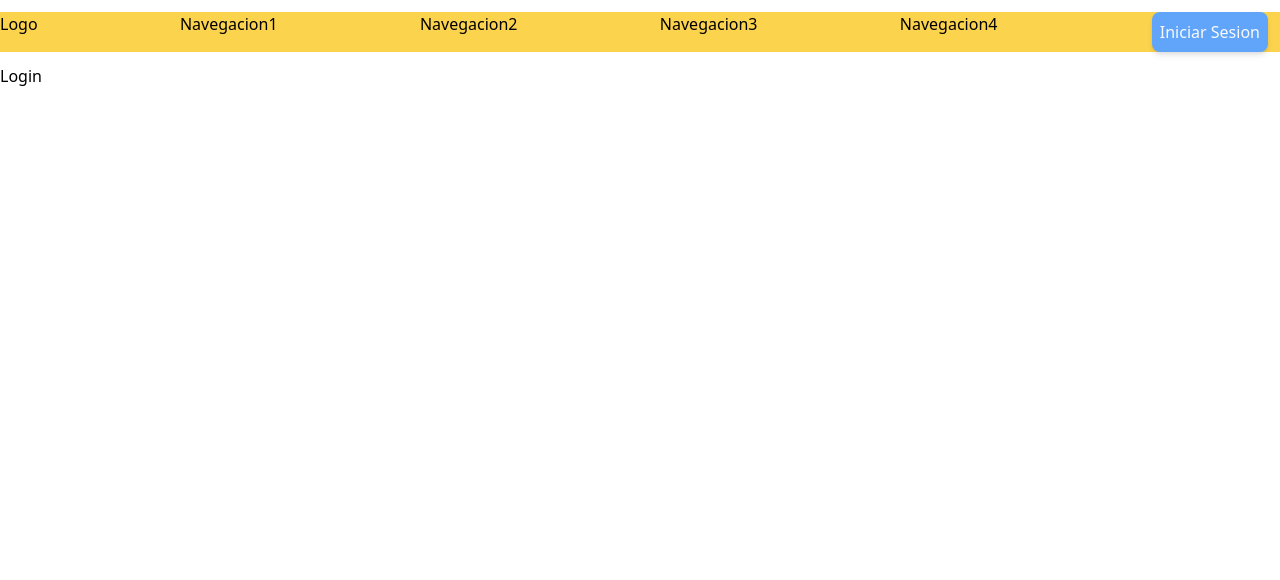
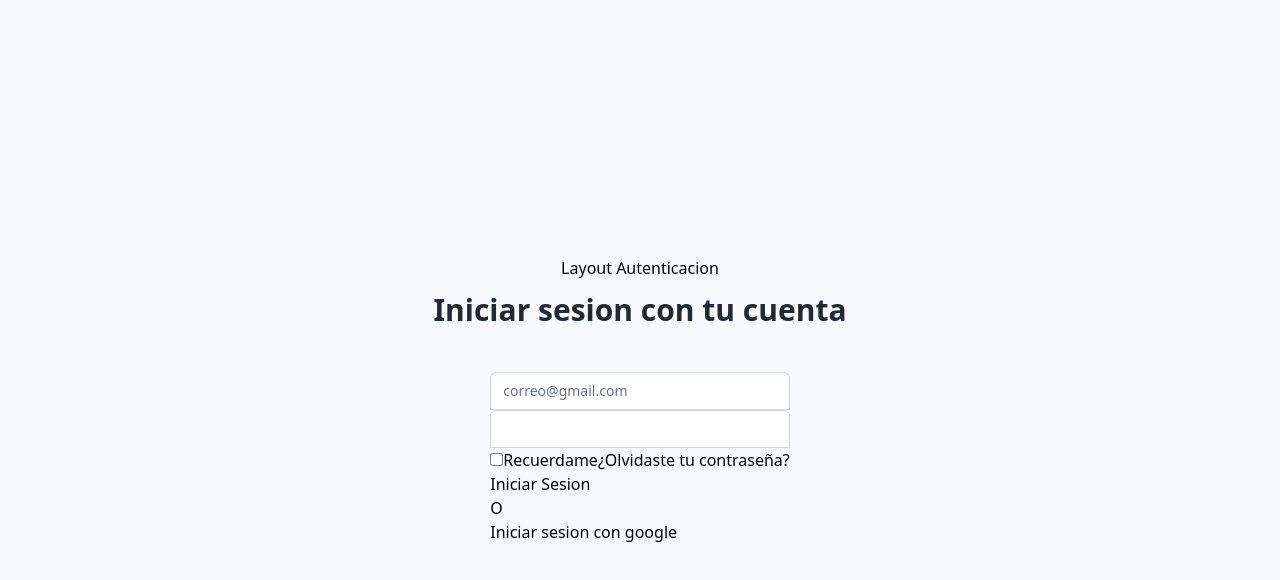
Before and after one commit to JDHINCAMAN/concesionario, a React (Create React App) app: page /login in a window 1280 px wide. Shown: the top 580 px of the page. Built offline with nearby package versions, Linux system fonts and the light colour scheme.

Commit message:
modificado el login

```diff
--- a/src/components/Navbar.jsx
+++ b/src/components/Navbar.jsx
@@ -1,4 +1,5 @@
 import React from "react";
+import { Link } from "react-router-dom";
 
 const Navbar = () => {
   return (
@@ -10,9 +11,11 @@ const Navbar = () => {
         <li>Navegacion3</li>
         <li>Navegacion4</li>
         <li className="px-3">
-          <button className="bg-blue-400 p-2 text-gray-50 rounded-lg shadow-md hover:bg-blue-500">
-            Iniciar Sesion
-          </button>
+          <Link to="/login">
+            <button className="bg-blue-400 p-2 text-gray-50 rounded-lg shadow-md hover:bg-blue-500">
+              Iniciar Sesion
+            </button>
+          </Link>
         </li>
       </ul>
     </nav>
--- a/src/layouts/AuthLayout.jsx
+++ b/src/layouts/AuthLayout.jsx
@@ -1,11 +1,14 @@
-import Navbar from "components/Navbar";
 import React from "react";
 
 const AuthLayout = ({ children }) => {
   return (
-    <div>
-      <Navbar />
-      {children}
+    <div
+      className="min-h-screen flex flex-col items-center justify-center bg-gray-50 py-2 px-4 sm:px-6 lg:px-8"
+      py-2
+      px-4
+    >
+      Layout Autenticacion
+      <div className="max-w-md w-full">{children}</div>
     </div>
   );
 };
--- a/src/pages/Login.jsx
+++ b/src/pages/Login.jsx
@@ -1,7 +1,49 @@
 import React from "react";
+import { Link } from "react-router-dom";
 
 const Login = () => {
-  return <div>Login</div>;
+  return (
+    <div className="flex flex-col w-full justify-center items-center">
+      <h2 className="m-3 text-center text-3xl font-extrabold text-gray-800">
+        Iniciar sesion con tu cuenta
+      </h2>
+      <form className="mt-8 max-w-md">
+        <div>
+          <input
+            className="appearance-none rounded-none relative block w-full px-3 py-2 border border-gray-300 placeholder-gray-500 text-gray-900 rounded-t-md focus:outline-none focus:ring-indigo-500 focus:border-indigo-500 focus:z-10 sm:text-sm"
+            type="email"
+            placeholder="correo@gmail.com"
+            required
+          />
+          <input
+            className="appearance-none rounded-none relative block w-full px-3 py-2 border border-gray-300 placeholder-gray-500 text-gray-900 rounded-t-md focus:outline-none focus:ring-indigo-500 focus:border-indigo-500 focus:z-10 sm:text-sm"
+            type="password"
+            required
+          />
+        </div>
+        <div className="flex justify-between">
+          <div>
+            <label htmlFor="recuerdame">
+              <input type="checkbox" name="recuerdame" />
+              Recuerdame
+            </label>
+          </div>
+          <div>
+            <Link to="/">¿Olvidaste tu contraseña?</Link>
+          </div>
+        </div>
+        <div>
+          <Link to="/admin">
+            <button type="submit">Iniciar Sesion</button>
+          </Link>
+        </div>
+        <div>O</div>
+        <div>
+          <button>Iniciar sesion con google</button>
+        </div>
+      </form>
+    </div>
+  );
 };
 
 export default Login;
```
Also changed, not shown: src/media/google.png (added).
